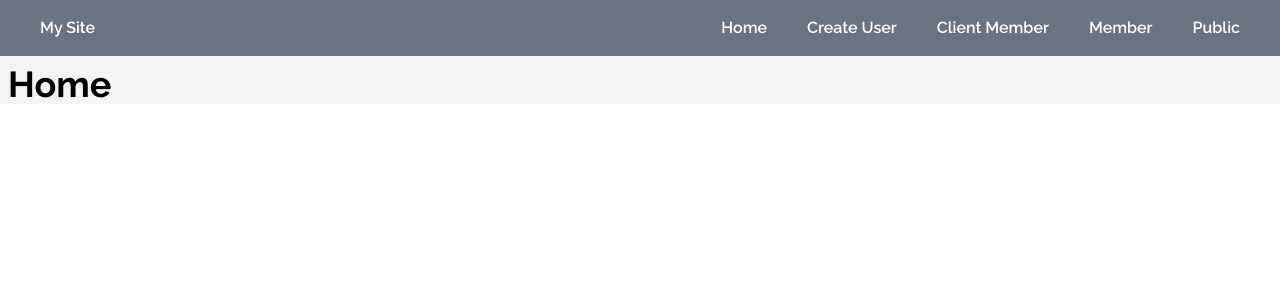
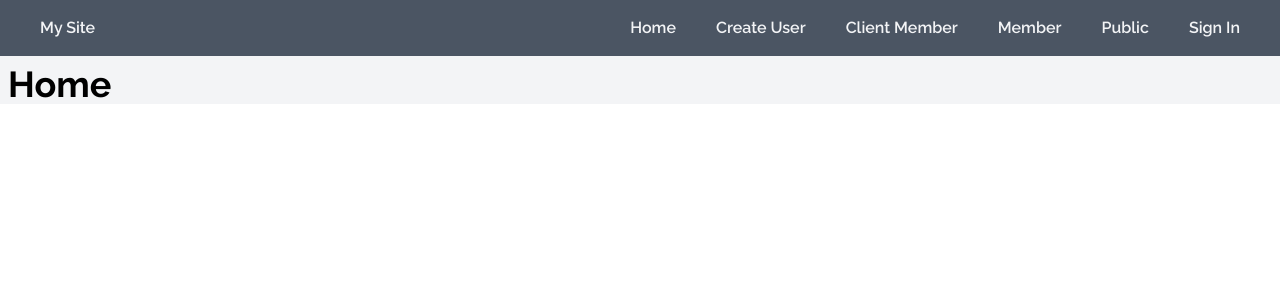
Before and after one commit to houdinipapi/NextJS-Authentication, a Next.js app in the folder authentication/: page / in a window 1280 px wide. Shown: the top 300 px of the page. Built offline with nearby package versions, Linux system fonts and the light colour scheme; no server answers.

Commit message:
feat: Add server-side session handling to Navbar component

```diff
--- a/authentication/src/app/(components)/Nav.tsx
+++ b/authentication/src/app/(components)/Nav.tsx
@@ -1,10 +1,16 @@
 import Link from 'next/link';
-import React from 'react'
+import React from 'react';
+import { getServerSession } from 'next-auth';
+import { options } from '../api/auth/[...nextauth]/options';
 
-const Navbar = () => {
+const Navbar = async () => {
+
+    const session = await getServerSession(options)
+
+
   return (
     <div>
-        <header className="bg-gray-500 text-white">
+        <header className="bg-gray-600 text-gray-100">
             <nav className="flex justify-between items-center w-full px-10 py-4">
                 <div>
                     <Link href="/">My Site</Link>
@@ -15,6 +21,14 @@ const Navbar = () => {
                     <Link href="/ClientMember">Client Member</Link>
                     <Link href="/Member">Member</Link>
                     <Link href="/Public">Public</Link>
+
+                    {session ? (
+                        <Link href="/api/auth/signout?callbackUrl=/">Sign Out</Link>
+                    ) : (
+                        <Link href="/api/auth/signin">Sign In</Link>
+                    )}
+
+
                 </div>
             </nav>
         </header>
--- a/authentication/src/app/api/auth/[...nextauth]/route.tsx
+++ b/authentication/src/app/api/auth/[...nextauth]/route.tsx
@@ -1,5 +1,5 @@
-import { NextAuth } from "@auth/nextjs";
+import NextAuth from "next-auth/next";
 import { options } from "./options";
 
 const handler = NextAuth(options);
-export { handler as GET, handler as <POST></POST> }
+export { handler as GET, handler as POST }
```
